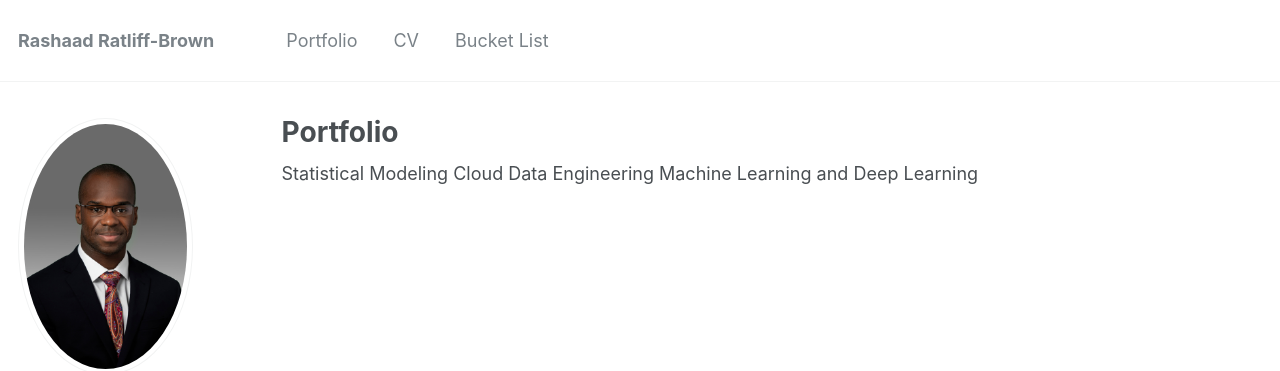
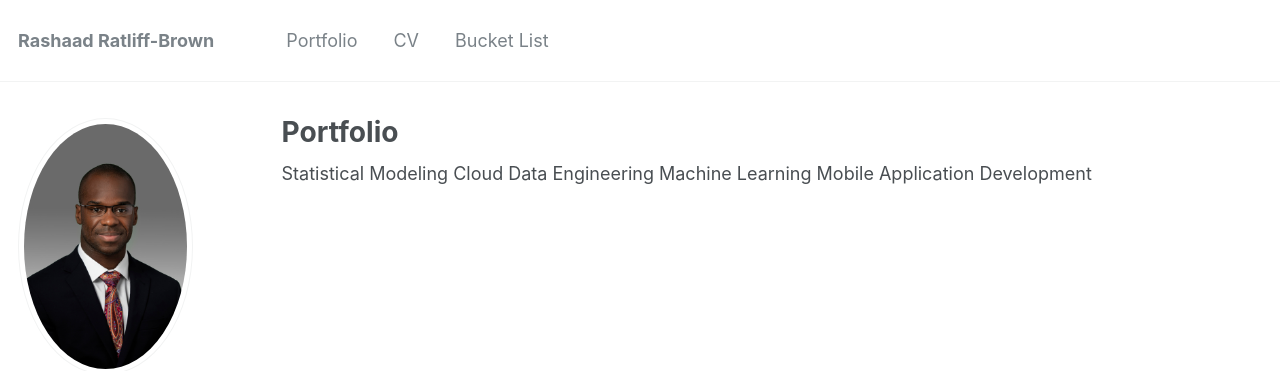
Before and after one commit to caratliff/caratliff.github.io, a Jekyll site: the page built from _pages/portfolio.html, in a window 1280 px wide. Shown: the top 371 px of the page. Built offline with Jekyll 4.4.1, drawn with Linux system fonts in a browser that asks for light colours.

Commit message:
Update portfolio.html

```diff
--- a/_pages/portfolio.html
+++ b/_pages/portfolio.html
@@ -11,7 +11,9 @@ Statistical Modeling
 
 Cloud Data Engineering
 
-Machine Learning and Deep Learning
+Machine Learning
+
+Mobile Application Development
 
 {% comment %}
 
```
